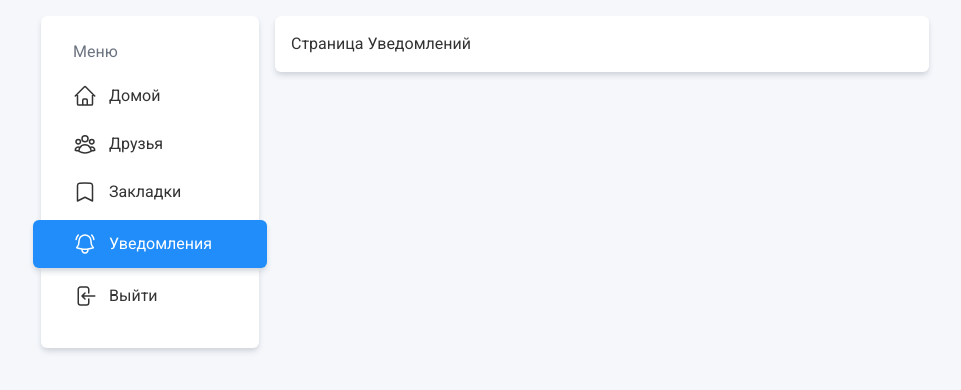
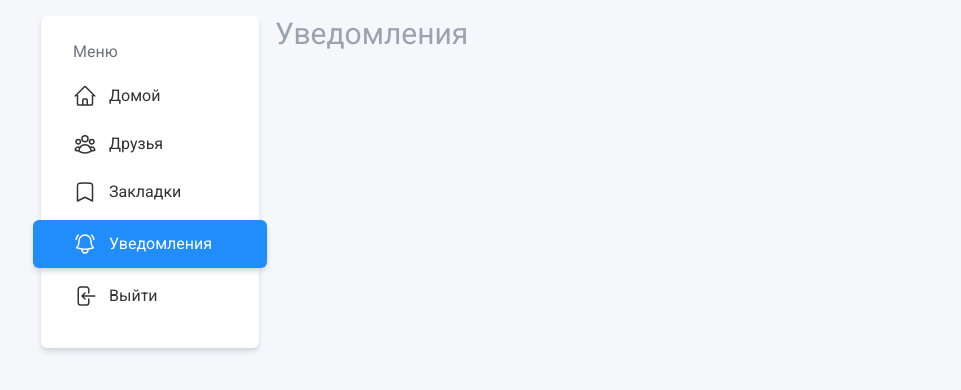
Before and after one commit to MikeSaburov/social-app-1, a Next.js app: page /notifications in a window 1280 px wide. Shown: the top 390 px of the page, without its empty margins (155-1116 px from the left). Built offline with nearby package versions, Linux system fonts and the light colour scheme; what tailwindcss-animated would draw is missing.

Commit message:
style(notifications, saved): стилизовал заголовки страниц

```diff
--- a/pages/notifications.js
+++ b/pages/notifications.js
@@ -4,7 +4,7 @@ import Layout from '@/components/Layout';
 export default function Notifications() {
   return (
     <Layout>
-      <Card>Страница Уведомлений</Card>
+      <h1 className="text-3xl mb-4 text-gray-400">Уведомления</h1>
     </Layout>
   );
 }
--- a/pages/saved.js
+++ b/pages/saved.js
@@ -4,7 +4,7 @@ import { PostCard } from '@/components/PostCard';
 export default function SavedPostPage() {
   return (
     <Layout>
-      <h1 className="text-3xl mb-4 text-gray-300">Твои сохраненные посты</h1>
+      <h1 className="text-3xl mb-4 text-gray-400">Твои сохраненные посты</h1>
       <PostCard />
       <PostCard />
     </Layout>
```
